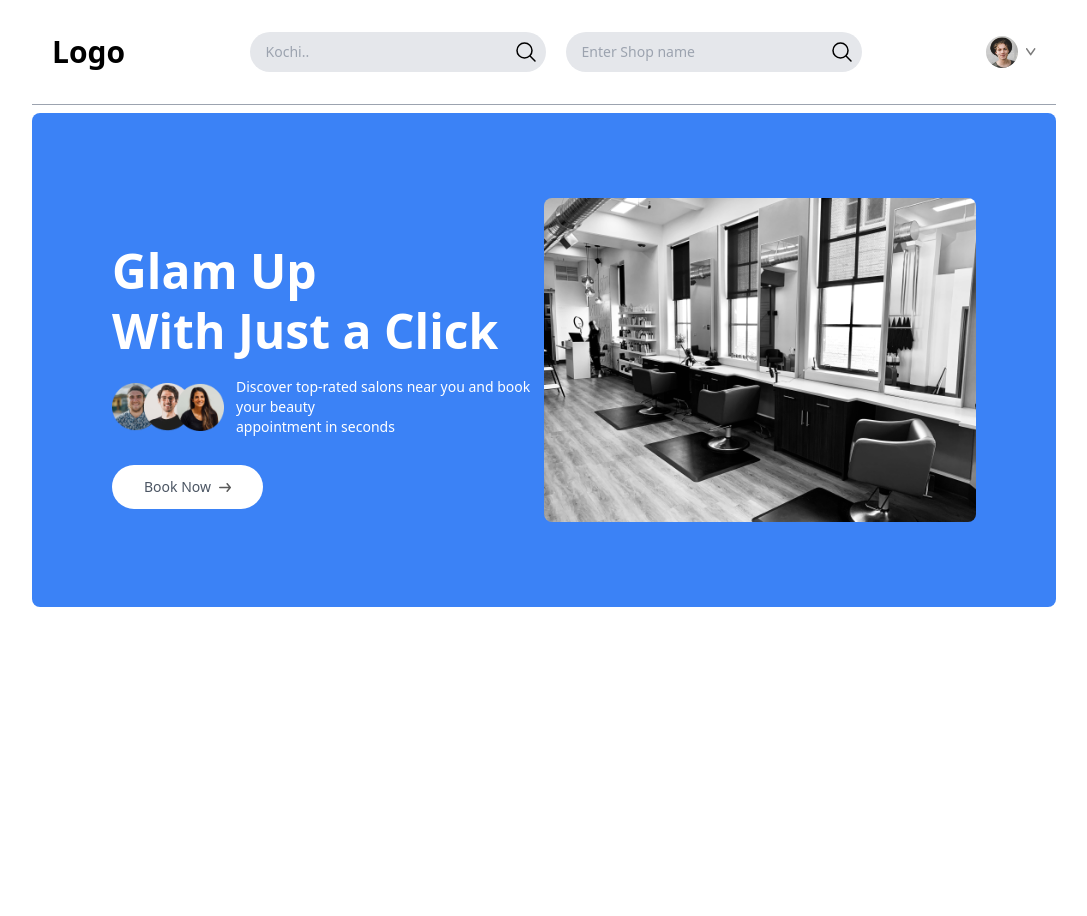
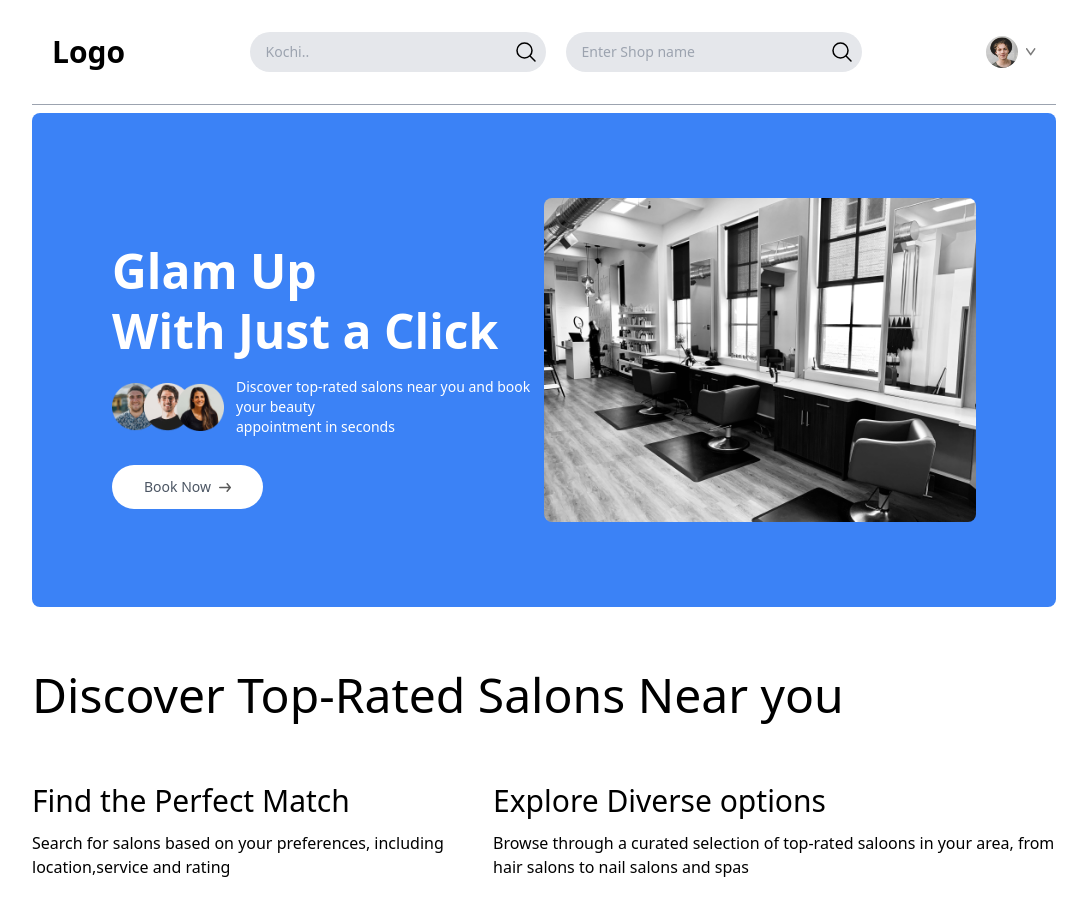
Before and after one commit to vaisakhpn/Salon_booking, a React (Vite) app in the folder frontend/: page / in a window 1280 px wide. Shown: the top 916 px of the page, without its empty margins (96-1183 px from the left). Before the commit the page ends 800 px from the top, so only its background shows below. Built offline with nearby package versions, Linux system fonts and the light colour scheme.

Commit message:
discover page added

```diff
--- /dev/null
+++ b/frontend/src/components/ui/HomePage/DiscoverPage.jsx
@@ -0,0 +1,35 @@
+import React from "react";
+
+const DiscoverPage = () => {
+  return (
+    <div className="flex items-center justify-center mt-16 mb-10  ">
+      <div className="flex flex-col items-start justify-center  gap-16 w-full">
+        <p className="text-black font-light text-5xl">
+          Discover Top-Rated Salons Near you
+        </p>
+        <div className="flex flex-row gap-10">
+          <div className="flex flex-col gap-3 max-w-lg">
+            <p className="text-3xl font-light text-black">
+              Find the Perfect Match
+            </p>
+            <p className="text-md font-light text-black ">
+              Search for salons based on your preferences, including
+              location,service and rating
+            </p>
+          </div>
+          <div className="flex flex-col gap-3 max-w-xl">
+            <p className="text-3xl font-light text-black">
+              Explore Diverse options
+            </p>
+            <p className="text-md font-light text-black ">
+              Browse through a curated selection of top-rated saloons in your
+              area, from hair salons to nail salons and spas
+            </p>
+          </div>
+        </div>
+      </div>
+    </div>
+  );
+};
+
+export default DiscoverPage;
--- a/frontend/src/pages/Home.jsx
+++ b/frontend/src/pages/Home.jsx
@@ -1,10 +1,12 @@
 import React from "react";
 import Header from "../components/Header";
+import DiscoverPage from "../components/ui/HomePage/DiscoverPage";
 
 const Home = () => {
   return (
     <div>
       <Header />
+      <DiscoverPage />
     </div>
   );
 };
```
